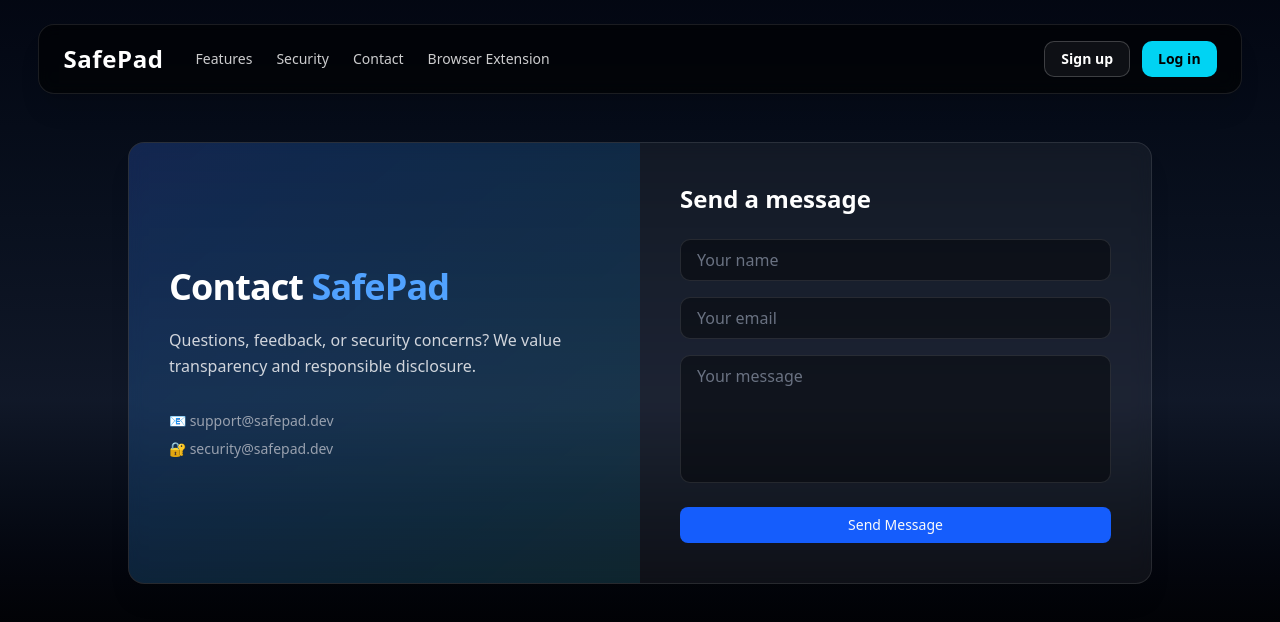
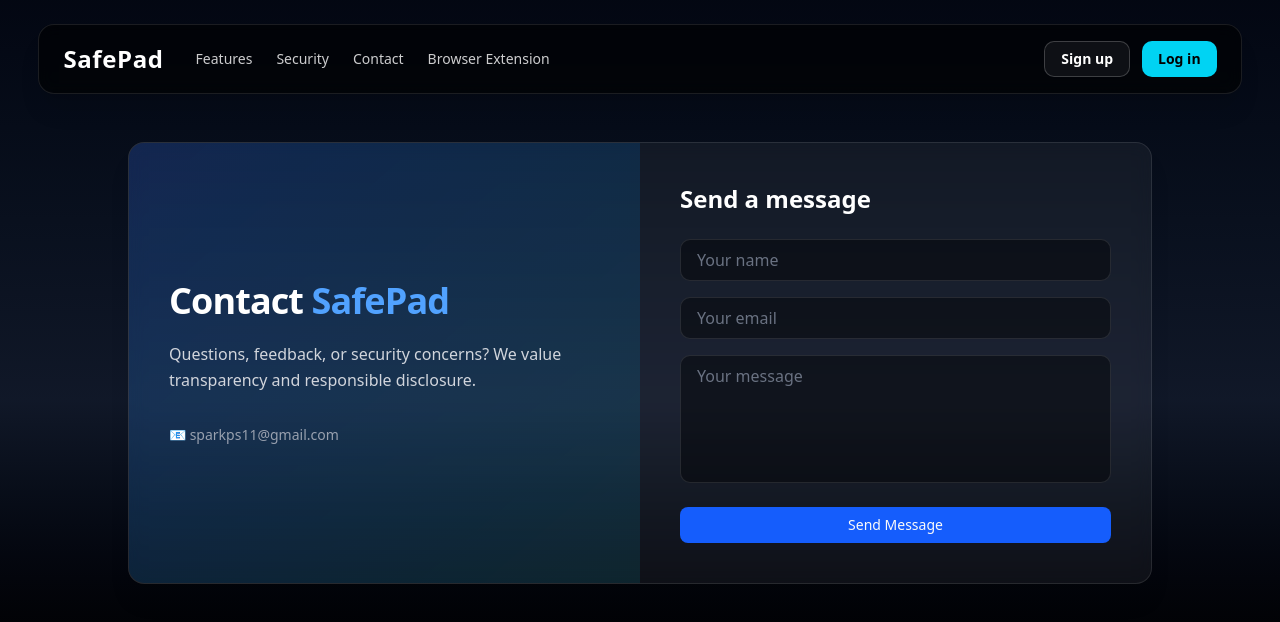
Before and after one commit to prashant-1342/SafePad, a Next.js app: page /auth/contact in a window 1280 px wide. Shown: the top 622 px of the page. Built offline with nearby package versions, Linux system fonts and the light colour scheme.

Commit message:
fixed navbar positioning on every page

```diff
--- a/app/auth/contact/page.tsx
+++ b/app/auth/contact/page.tsx
@@ -37,7 +37,7 @@ export default function ContactPage() {
     setLoading(false);
   };
   return (
-     <div className="min-h-screen bg-gradient-to-b from-gray-950 via-gray-900 to-black text-white pt-6">
+<div className="min-h-screen bg-gradient-to-b from-gray-950 via-gray-900 to-black text-white pt-6">
       <Navbar/>
       <div className="flex-1 flex items-center justify-center py-12 px-6">
         <div className="w-full max-w-5xl rounded-2xl border border-white/10 bg-white/5 backdrop-blur overflow-hidden grid grid-cols-1 md:grid-cols-2 shadow-xl">
@@ -55,8 +55,8 @@ export default function ContactPage() {
           </p>
 
           <div className="mt-8 space-y-2 text-sm text-gray-400">
-            <p>📧 support@safepad.dev</p>
-            <p>🔐 security@safepad.dev</p>
+            <p>📧 sparkps11@gmail.com</p>
+            {/* <p>🔐 security@safepad.dev</p> */}
           </div>
         </div>
 
--- a/app/page.tsx
+++ b/app/page.tsx
@@ -50,7 +50,7 @@ export default function Home() {
   ];
 
   return (
-    <div className="min-h-screen bg-[#04070f] text-white pt-6 overflow-x-hidden">
+  <div className="min-h-screen bg-gradient-to-b from-gray-950 via-gray-900 to-black text-white pt-6">
       <Navbar />
       <main className="relative overflow-hidden bg-gradient-to-b from-[#0b1224] via-[#070c18] to-[#04070f]">
         <div className="pointer-events-none absolute -left-20 top-10 h-96 w-96 rotate-12 bg-gradient-to-br from-blue-500 via-cyan-400 to-purple-500 opacity-30 blur-3xl" />
```
Also changed, not shown: security.png (added).
